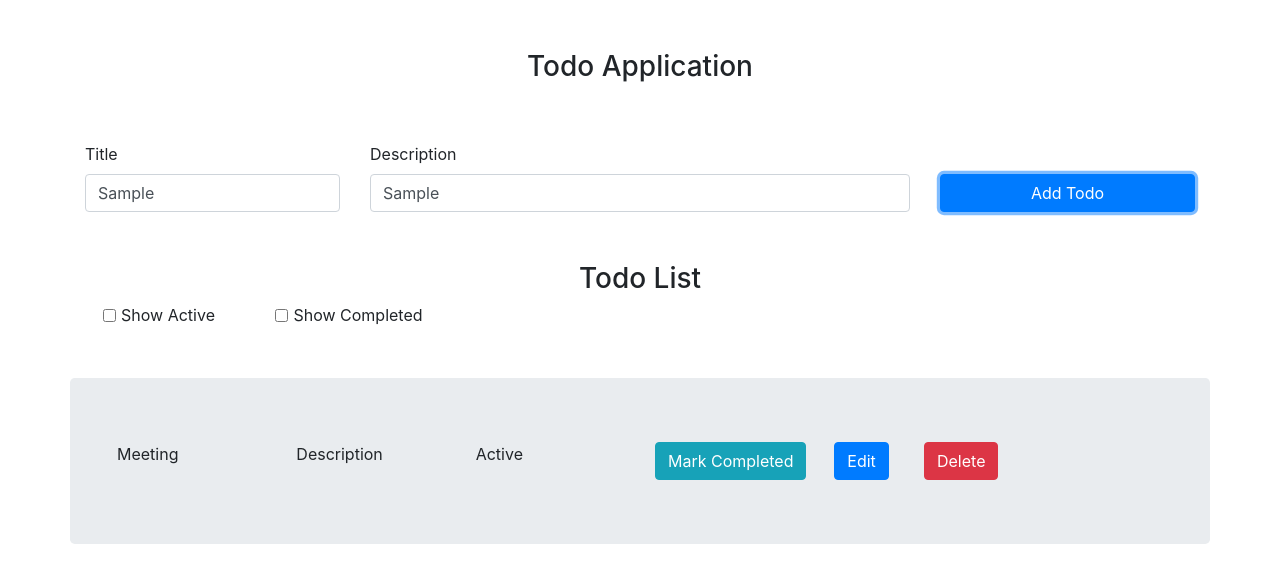
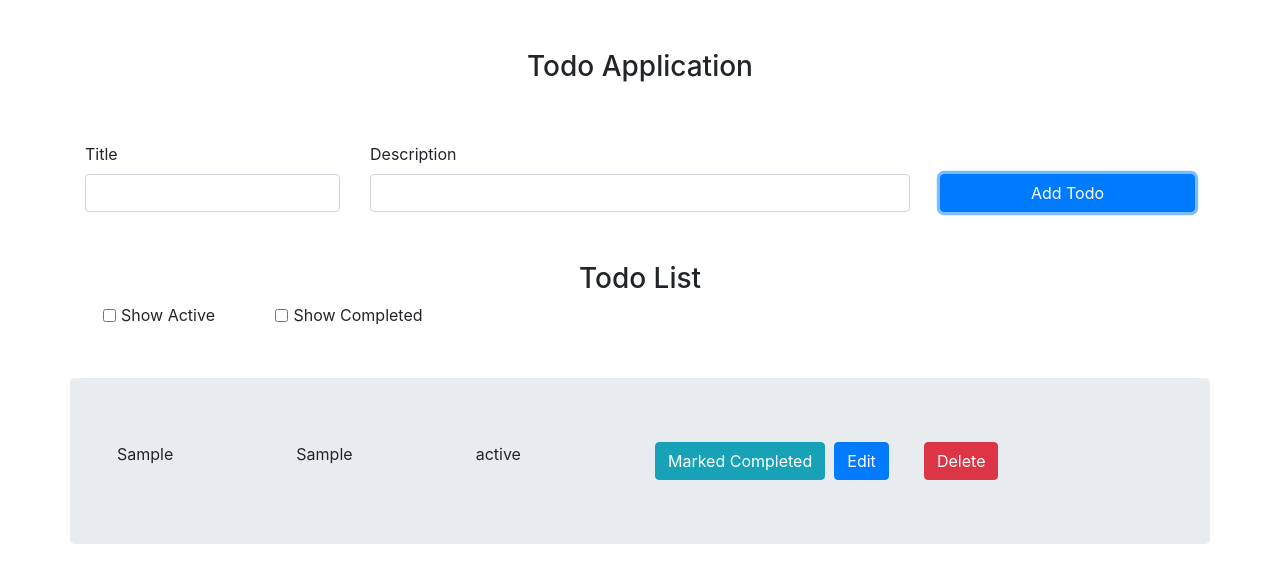
Before and after one commit to saud404/mern-todo-demo, a plain HTML site: page index.html in a window 1280 px wide. Both pictures are taken after typing "Sample", "Sample" into the empty fields and a click on the button "Add Todo". Drawn offline with nearby package versions, Linux system fonts and the light colour scheme.

Commit message:
Bootstrap App Startedt

```diff
--- a/index.html
+++ b/index.html
@@ -46,35 +46,16 @@
                 <input class="form-check-input" type="checkbox" id="inlineCheckbox1" value="option1" />
                 <lable class="form-check-label" for="inlineCheckbox1">Show Completed</lable>
             </div>
-        </div>
-
+             </div>
             </div>
      </div>
     </div>
-    <div class="row jumbotron section">
-        <div class="col-md-2">
-            Meeting
-        </div>
-        <div class="col-md-2">
-        Description
-        </div>
-        <div class="col-md-2">Active</div>
-        <div class="col-md-2">
-        <button class="btn btn-info">Mark Completed</button>
-        </div>
-        <div class="col-md-4">
-            <div class="row">
-                <div class="col-md-3">
-                    <button class="btn btn-primary">Edit</button>
-                </div>
-                <div class="col-md-3">
-                    <button class="btn btn-danger">Delete</button>
-                </div>
+    <!-- List Goes HEre-->
+   <div class="todo_list"></div>
 
-            </div>
-        </div>
-    </div>
-</div>
+
+
+
 </div>
     <script src="./todo.js"></script>
 </body>
--- a/todo.js
+++ b/todo.js
@@ -6,23 +6,34 @@
 //});
 
 //2 way
-const todos = [
-  {
-    title: "Meeting",
-    description: "There will be a meeting at 6",
-    createdAt: new Date().toString(),
-    status: "active",
-  },
-];
+const todos = [];
+
 const todoForm = document.querySelector("#todoForm");
 const btn = document.querySelector("#btn");
+const title = document.querySelector("#title");
+const description = document.querySelector("#description");
 
 btn.addEventListener("click", function () {
   const form = new FormData(todoForm);
-  //console.log(form);
-  for (var key of form.keys()) {
-    console.log(form.get(key));
+
+  var formValues = {};
+
+  for (var val of form.keys()) {
+    formValues[val] = form.get(val);
   }
+  //console.log(formValues);
+  var todo = {
+    title: formValues.title,
+    description: formValues.description,
+    createdAt: new Date().toString(),
+    status: "active",
+  };
+  var todo = getTodo(formValues.title, formValues.description);
+  title.value = null;
+  description.value = null;
+
+  todos.push(todo);
+  render(todos);
 });
 
 // function makeItem(title, description, status) {
@@ -35,3 +46,90 @@ btn.addEventListener("click", function () {
 
 //     outerRow.appendChild(titleDiv);
 // }
+
+function getTodo(title, description) {
+  return {
+    title,
+    description,
+    createdAt: new Date().toString(),
+    status: "active",
+  };
+}
+function render(todos) {
+  const todo_list = document.querySelector(".todo_list");
+  const items = todos.map((todo) => renderATodoItem(todo));
+  //console.log(items);
+
+  // Clear all the content
+  todo_list.innerHTML = null;
+  items.forEach((item) => {
+    todo_list.appendChild(item);
+  });
+  //container.appendChild(mainRow);
+}
+
+//render();
+
+function renderATodoItem(todo) {
+  const mainRow = document.createElement("div");
+  mainRow.className = "row jumbotron section";
+  //console.log(mainRow);
+
+  const titleDiv = document.createElement("div");
+  const descriptionDiv = document.createElement("div");
+  const statusDiv = document.createElement("div");
+  titleDiv.className = "col-md-2";
+  titleDiv.textContent = todo.title;
+  descriptionDiv.className = "col-md-2";
+  descriptionDiv.textContent = todo.description;
+  statusDiv.className = "col-md-2";
+  statusDiv.textContent = todo.status;
+
+  let markedCompletedDiv = document.createElement("div");
+  markedCompletedDiv.className = "col-md-2";
+
+  let statusBtn = document.createElement("button");
+  statusBtn.className = "btn btn-info";
+  statusBtn.textContent = "Marked Completed";
+
+  markedCompletedDiv.appendChild(statusBtn);
+
+  const actionDiv = document.createElement("div");
+  actionDiv.className = "col-md-4";
+
+  const row = document.createElement("div");
+  row.className = "row";
+
+  editDiv = document.createElement("div");
+  editDiv.className = "col-md-3";
+
+  statusBtn = document.createElement("button");
+  statusBtn.className = "btn btn-primary";
+  statusBtn.textContent = "Edit";
+
+  editDiv.appendChild(statusBtn);
+  row.appendChild(editDiv);
+  //actionDiv.appendChild(row);
+
+  let statusAction = document.createElement("div");
+  statusAction.className = "col-md-3";
+
+  statusBtn = document.createElement("button");
+  statusBtn.className = "btn btn-danger";
+  statusBtn.textContent = "Delete";
+
+  statusAction.appendChild(statusBtn);
+  row.appendChild(statusAction);
+
+  actionDiv.appendChild(row);
+
+  mainRow.appendChild(titleDiv);
+  mainRow.appendChild(descriptionDiv);
+  mainRow.appendChild(statusDiv);
+  mainRow.appendChild(markedCompletedDiv);
+  mainRow.appendChild(actionDiv);
+  //
+  //console.log(mainRow);
+  return mainRow;
+}
+render(todos);
```
Also changed, not shown: text.txt (added, +24 -0 lines).
